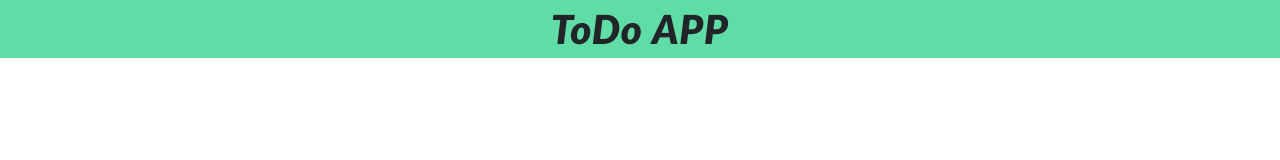
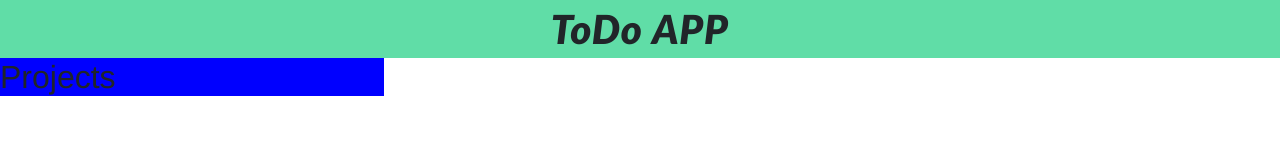
Before and after one commit to nriqu322/To-Do-List, a website built with webpack: page dist/index.html in a window 1280 px wide. Built offline with nearby package versions, Linux system fonts and the light colour scheme.

Commit message:
add left menu

```diff
--- a/src/layout.js
+++ b/src/layout.js
@@ -7,6 +7,15 @@ const renderLayout = () => {
   header.appendChild(titlePage);
 
   titlePage.textContent = 'ToDo APP';
+
+  const leftMenu = document.createElement('div');
+  leftMenu.classList.add('left-menu');
+  const leftTitle = document.createElement('h2');
+  leftTitle.textContent = 'Projects';
+
+  content.appendChild(leftMenu);
+  leftMenu.appendChild(leftTitle);
+
 };
 
 export default renderLayout;
--- a/src/style.css
+++ b/src/style.css
@@ -7,7 +7,7 @@
 }
 
 header {
-  background: #60dda7;
+  background-color: #60dda7;
   text-align: center;
   font-family: 'Lato', sans-serif;
 }
@@ -19,3 +19,9 @@ h1 {
   padding: 5px 0 5px 0;
   margin-bottom: 0;
 }
+
+.left-menu {
+  background-color: blue;
+  width: 30%;
+  font-family: Helvetica, sans-serif;
+}
```
Also changed, not shown: dist/main.js.
